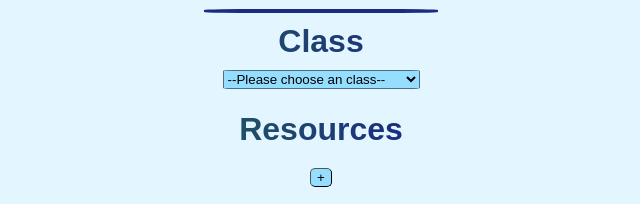
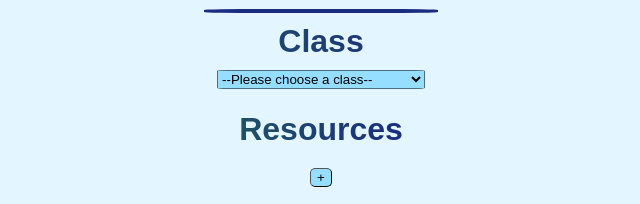
Before and after one commit to charleseMuchmore/todoListCreator.github.io, a plain HTML site: page index.html in a window 1280 px wide. Shown: the part 143-347 px from the top of the page, 319-959 px from the left. Drawn offline with Linux system fonts and the light colour scheme.

Commit message:
updated class selector options

```diff
--- a/index.html
+++ b/index.html
@@ -19,28 +19,22 @@
         <h5>Class </h5>
         <!--classes Winter 2023 dropdown selector (example)-->
         <!-- <select name="classlist" id="classlist" class="class-selector">
-            <option value="">--Please choose an class--</option>
+            <option value="">--Please choose a class--</option>
             <option value="CIS195 - Web Authoring - M/W 12-2:50, Hirons">Web Authoring</option>
             <option value="CS133JS - Beginning JavaScript - (async), Bird">Beginning JavaScript</option>
             <option value="WR121 - Academic Composition - Tu/Th 10-11:50, Sarah">Academic Composition</option>
             <option value="CS161N - Beginning C# - Tu/Th 2-3:50, Stewart">Beginning C#</option>
         </select> -->
 
-        <!--classes Spring 2023 dropdown selector-->
         <select name="classlist" id="classlist" class="class-selector">
-            <option value="">--Please choose an class--</option>
-            <option value="Comm218Z - Interpersonal Communication - online, Kendall">Interpersonal Communication</option>
-        </select>
-
-        <!-- <select name="classlist" id="classlist" class="class-selector">
-            <option value="">--Please choose an class--</option>
-            <option value="PE114 - Returning PE - (async), O-'Connor">Physical Education</option>
+            <option value="">--Please choose a class--</option>
+            <option value="PE114 - Returning PE - (async), O'Connor">Physical Education</option>
             <option value="CIS100 - Computing Careers Exploration - (async), Easton">Computing Careers Exploration</option>
             <option value="CS295R - Web Development 1: REACT - (async), Good">React</option>
             <option value="CS295N - Web Development 1: ASP.NET - M/W 10-11:50, Stewart">ASP.NET</option>
             <option value="CS234N - Advanced C# - Tu/Th* 10-11:50, Stewart">Advanced C#</option>
             <option value="CS260 - Data Structures 1 - Tu*/Th 10-11:50, Majchrzak">Data Structures</option>
-        </select> -->
+        </select>
 
         <!--Resources input-->
         <div id="required-resource-section" class="section-container">
```
